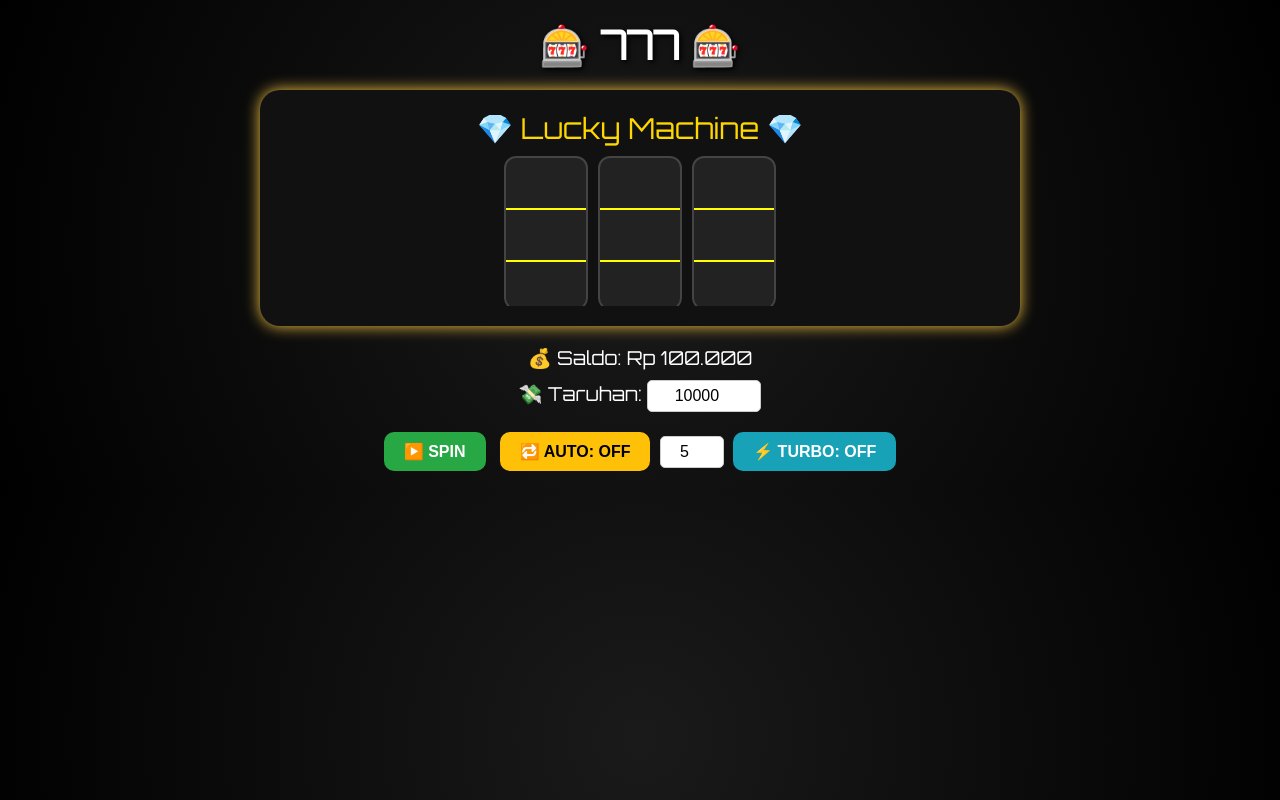
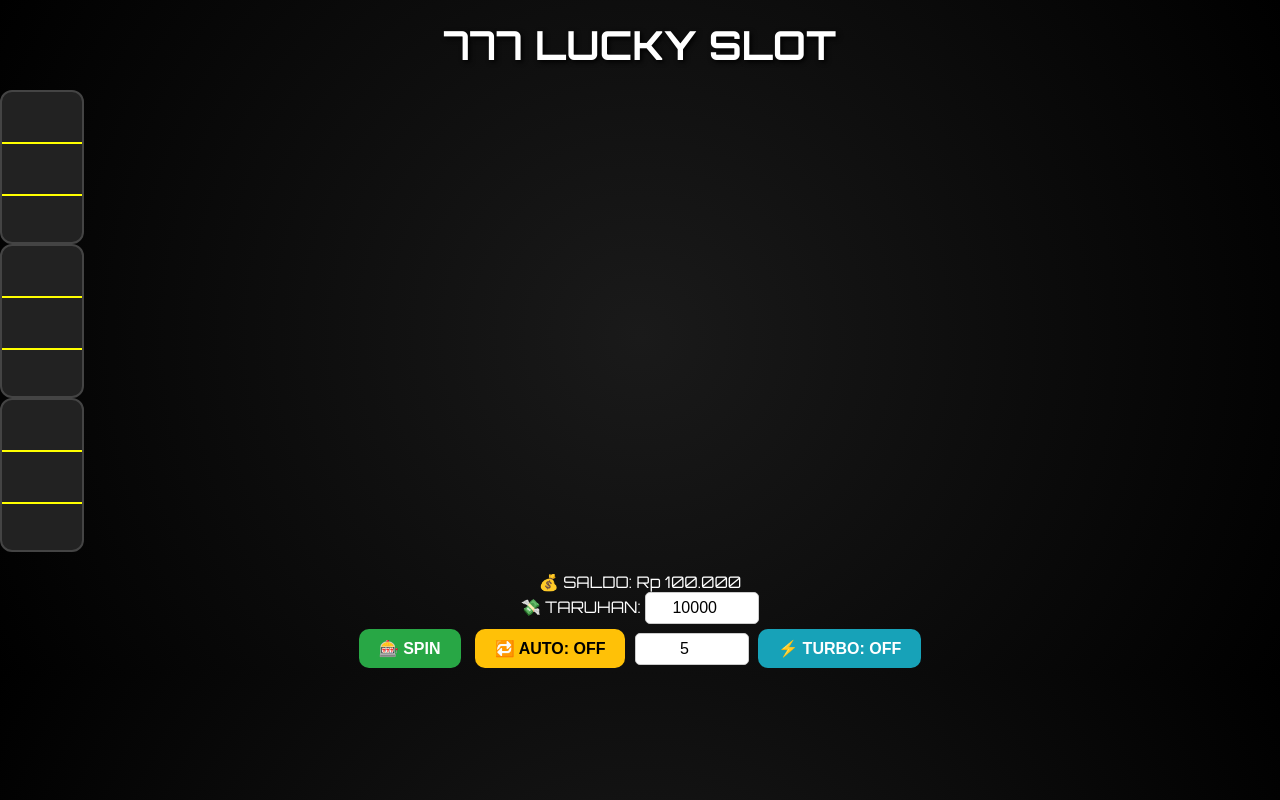
Before and after one commit to Arvan001/slot-edukasi, a Flask app: page /game in a window 1280 px wide. Run offline with Flask 3, Linux system fonts and the light colour scheme; a user stored in the database is signed in; some libraries are stand-ins or nearby versions.

Commit message:
Update game.html

```diff
--- a/templates/game.html
+++ b/templates/game.html
@@ -1,20 +1,19 @@
 <!DOCTYPE html>
 <html lang="id">
 <head>
-  <meta charset="UTF-8" />
+  <meta charset="UTF-8">
   <meta name="viewport" content="width=device-width, initial-scale=1.0">
-  <title>Simulasi Slot Edukasi</title>
-  <link rel="stylesheet" href="{{ url_for('static', filename='style.css') }}">
-  <link href="https://fonts.googleapis.com/css2?family=Orbitron&display=swap" rel="stylesheet">
-  <script src="https://cdn.jsdelivr.net/npm/canvas-confetti@1.5.1/dist/confetti.browser.min.js"></script>
+  <title>777 Lucky Slot Machine</title>
+  <link href="https://fonts.googleapis.com/css2?family=Orbitron:wght@400;700&family=Play:wght@400;700&display=swap" rel="stylesheet">
+  <link rel="stylesheet" href="style.css">
 </head>
 <body>
-  <h1>🎰 777 🎰</h1>
+  <div class="header">
+    <h1 class="title">777 LUCKY SLOT</h1>
+  </div>
 
-  <div class="slot-frame">
-    <div class="slot-title">💎 Lucky Machine 💎</div>
-    <div class="slot-container" id="slot">
-
+  <div class="slot-machine">
+    <div class="reels-container">
       <!-- Reel 1 -->
       <div class="reel" id="r1">
         <div class="reel-highlight"></div>
@@ -32,50 +31,53 @@
         <div class="reel-highlight"></div>
         <div class="reel-items"></div>
       </div>
+    </div>
 
+    <div class="control-panel">
+      <div class="balance-panel">
+        <div class="balance-display">
+          <span>💰 SALDO:</span>
+          <span class="balance-amount" id="saldo">Rp 0</span>
+        </div>
+        <div class="bet-display">
+          <span>💸 TARUHAN:</span>
+          <input type="number" class="bet-input" id="taruhan" value="10000" min="1000" step="1000">
+        </div>
+      </div>
+
+      <div class="buttons-container">
+        <button class="btn btn-spin" id="spinBtn">
+          <span>🎰</span> SPIN
+        </button>
+        <button class="btn btn-auto" id="autoBtn">
+          <span>🔁</span> AUTO: OFF
+        </button>
+        <input type="number" class="auto-spin-input" id="autoSpinCount" value="5" min="1">
+        <button class="btn btn-turbo" id="turboBtn">
+          <span>⚡</span> TURBO: OFF
+        </button>
+      </div>
     </div>
+
+    <div class="message" id="pesan"></div>
   </div>
 
-  <!-- Control Panel -->
-  <div class="control-panel">
-    <div class="saldo-box">
-      💰 <span class="label">Saldo:</span> <span id="saldo" class="saldo">Rp 0</span>
-    </div>
-
-    <div class="taruhan-box">
-      💸 <span class="label">Taruhan:</span>
-      <input type="number" id="taruhan" value="10000" min="1000" step="1000" />
-    </div>
-
-    <div class="buttons">
-      <button onclick="putar()" class="btn-spin">▶️ SPIN</button>
-      <button onclick="autoSpinToggle()" id="autoBtn" class="btn-auto">🔁 AUTO: OFF</button>
-      <input type="number" id="autoSpinCount" value="5" min="1" style="width: 50px;">
-      <button onclick="turboSpinToggle()" id="turboBtn" class="btn-turbo">⚡ TURBO: OFF</button>
-    </div>
-  </div>
-
-  <p id="pesan" style="text-align:center; font-weight:bold; color:red;"></p>
-
   <!-- WINNER POPUP -->
-  <div id="winner-popup" class="popup hidden fixed inset-0 bg-black/70 flex items-center justify-center z-50">
-    <div class="relative bg-yellow-400 rounded-3xl shadow-2xl p-10 text-center animate-bounceIn ring-4 ring-yellow-300">
-      <div class="absolute inset-0 rounded-3xl bg-[radial-gradient(circle,_rgba(255,255,255,0.2)_0%,_transparent_70%)] pointer-events-none"></div>
-      <h2 class="text-4xl font-extrabold text-white drop-shadow mb-4">🎉 KAMU MENANG 🎉</h2>
-      <p class="text-3xl font-bold text-white" id="win-amount">+Rp 0</p>
-      <button onclick="closeWinnerPopup()" class="mt-4 bg-white text-yellow-800 font-bold px-5 py-2 rounded-full text-lg hover:scale-105 transition shadow-lg">
-        Lanjutkan
-      </button>
-      <canvas id="fireworks" class="absolute top-0 left-0 w-full h-full pointer-events-none"></canvas>
+  <div id="winner-popup" class="popup">
+    <div class="popup-content">
+      <h2 class="win-title">🎉 YOU WIN! 🎉</h2>
+      <p class="win-amount" id="win-amount">+Rp 0</p>
+      <button class="popup-btn" id="closePopupBtn">LANJUTKAN</button>
     </div>
   </div>
 
   <!-- MUSIK DAN SUARA -->
-  <audio id="spinSound" src="{{ url_for('static', filename='sounds/spin.mp3') }}"></audio>
-  <audio id="winSound" src="{{ url_for('static', filename='sounds/win.mp3') }}"></audio>
-  <audio id="bgm" src="{{ url_for('static', filename='sounds/bgm.mp3') }}" autoplay loop></audio>
+  <audio id="spinSound" src="sounds/spin.mp3"></audio>
+  <audio id="winSound" src="sounds/win.mp3"></audio>
+  <audio id="bgm" src="sounds/bgm.mp3" autoplay loop></audio>
 
-  <!-- SCRIPT -->
-  <script src="{{ url_for('static', filename='script.js') }}"></script>
+  <!-- External JS -->
+  <script src="https://cdn.jsdelivr.net/npm/canvas-confetti@1.5.1/dist/confetti.browser.min.js"></script>
+  <script src="script.js"></script>
 </body>
 </html>
```
